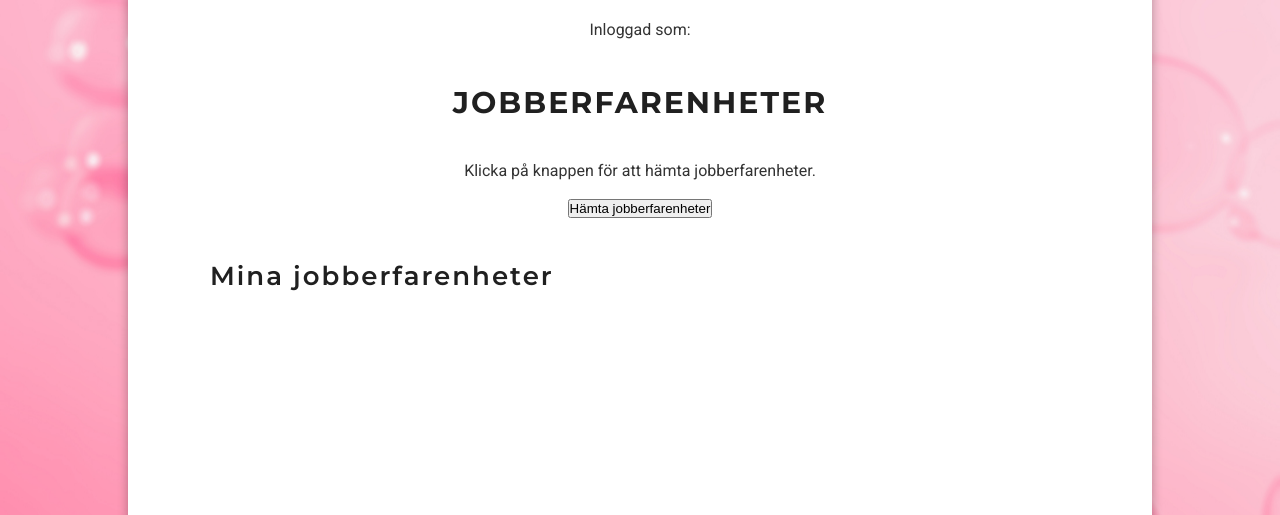
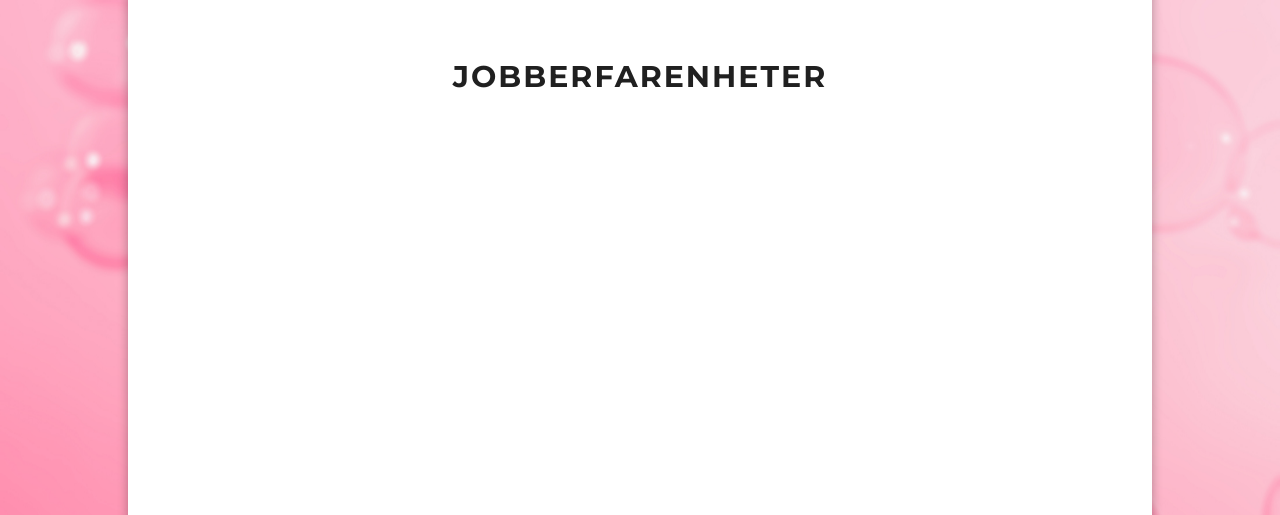
Before and after one commit to iswe2301/backend-moment4.2, a website built with Parcel: page src/get.html in a window 1280 px wide. Shown: the part 285-800 px from the top of the page. Built offline with nearby package versions, Linux system fonts and the light colour scheme.

Commit message:
Tagit bort knapp för att hämta jobberfarenheter, tagit bort h2-rubrik, läses in med js istället. Lagt till id för span, läser in innehåll med JS ist.

```diff
--- a/src/get.html
+++ b/src/get.html
@@ -16,7 +16,6 @@
 </head>
 
 <body>
-    <div id="overlay" class="hidden"></div>
     <!-- Picturetagg med bakgrundbild i olika filformat / storlekar -->
     <picture class="body-background">
         <source srcset="images/background.jpg?as=avif" media="(min-width: 1921px)" type="image/avif">
@@ -48,13 +47,9 @@
             <a href="/"><img src="images/logo.svg" alt="Logotyp WorkXperience"></a>
         </header>
 
-        <span>Inloggad som: </span>
-
         <h1>JOBBERFARENHETER</h1>
-        <p>Klicka på knappen för att hämta jobberfarenheter.</p>
-        <button>Hämta jobberfarenheter</button>
+        <span id="logged-in"></span>
         <section id="work-container">
-            <h2>Mina jobberfarenheter</h2>
         </section>
     </main>
 
```
